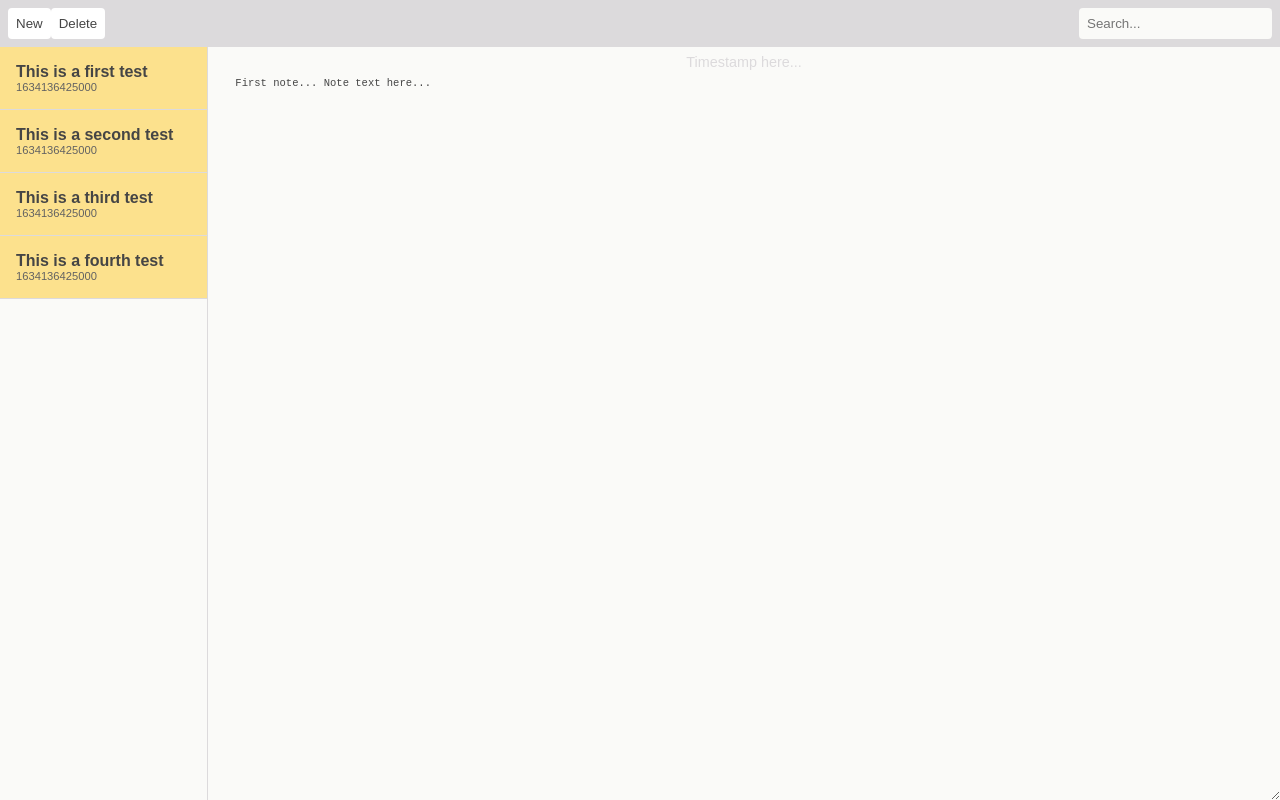
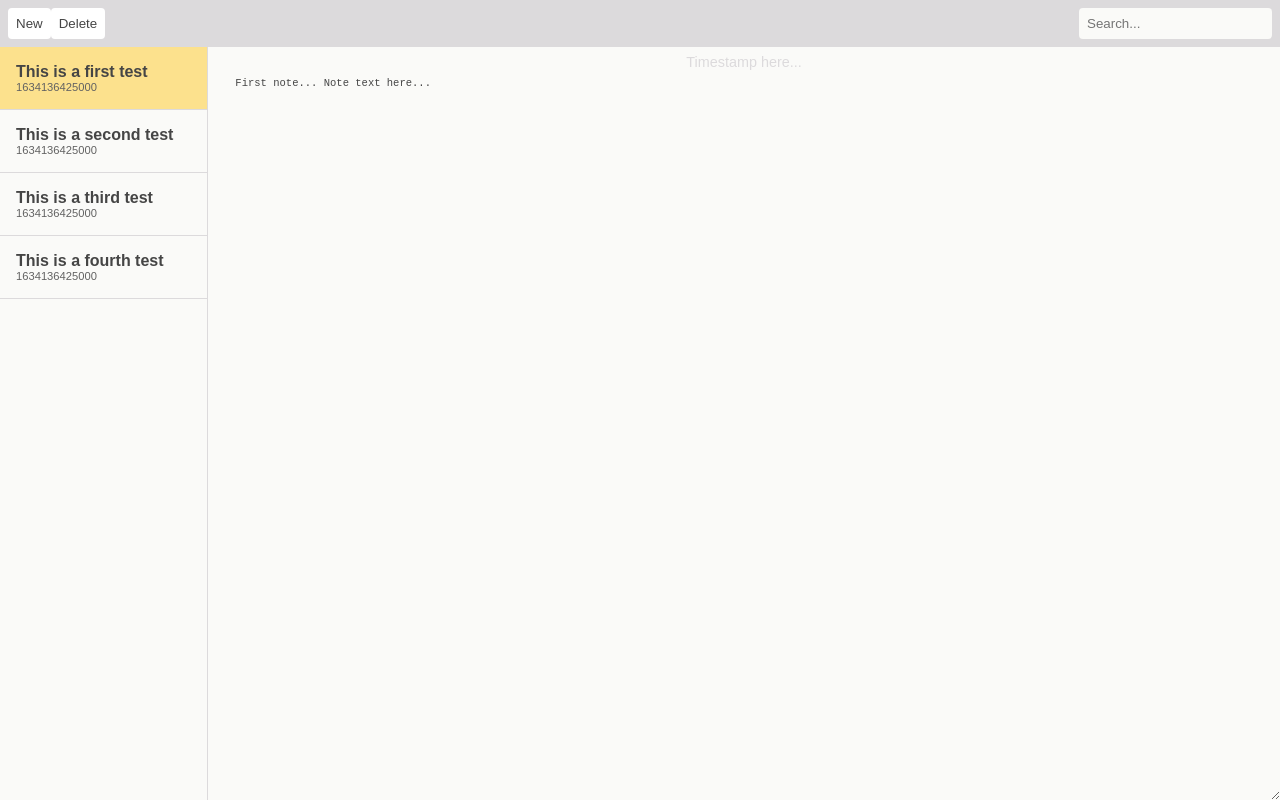
Before and after one commit to kielarneson/vue-notes-app, a Vue app: page / in a window 1280 px wide. Built offline with nearby package versions, Linux system fonts and the light colour scheme.

Commit message:
Change active class based on selected note id

```diff
--- a/src/components/NoteSelector.vue
+++ b/src/components/NoteSelector.vue
@@ -1,5 +1,5 @@
 <template>
-  <div class="note-selector active">
+  <div class="note-selector" v-bind:class="{ active: selectedNoteId === note.id }">
     <p class="note-selector-title">{{ note.body }}</p>
     <p class="note-selector-timestamp">{{ note.timestamp }}</p>
   </div>
@@ -7,6 +7,6 @@
 
 <script>
 export default {
-  props: ["note"],
+  props: ["note", "selectedNoteId"],
 };
 </script>
--- a/src/components/NoteSelectors.vue
+++ b/src/components/NoteSelectors.vue
@@ -1,6 +1,11 @@
 <template>
   <div class="note-selectors">
-    <NoteSelector v-for="note in notes" v-bind:key="note.id" v-bind:note="note" />
+    <NoteSelector
+      v-for="note in notes"
+      v-bind:key="note.id"
+      v-bind:note="note"
+      v-bind:selectedNoteId="selectedNoteId"
+    />
   </div>
 </template>
 
@@ -18,6 +23,7 @@ export default {
         { id: 3, body: "This is a third test", timestamp: Date.now() },
         { id: 4, body: "This is a fourth test", timestamp: Date.now() },
       ],
+      selectedNoteId: 1,
     };
   },
 };
```
